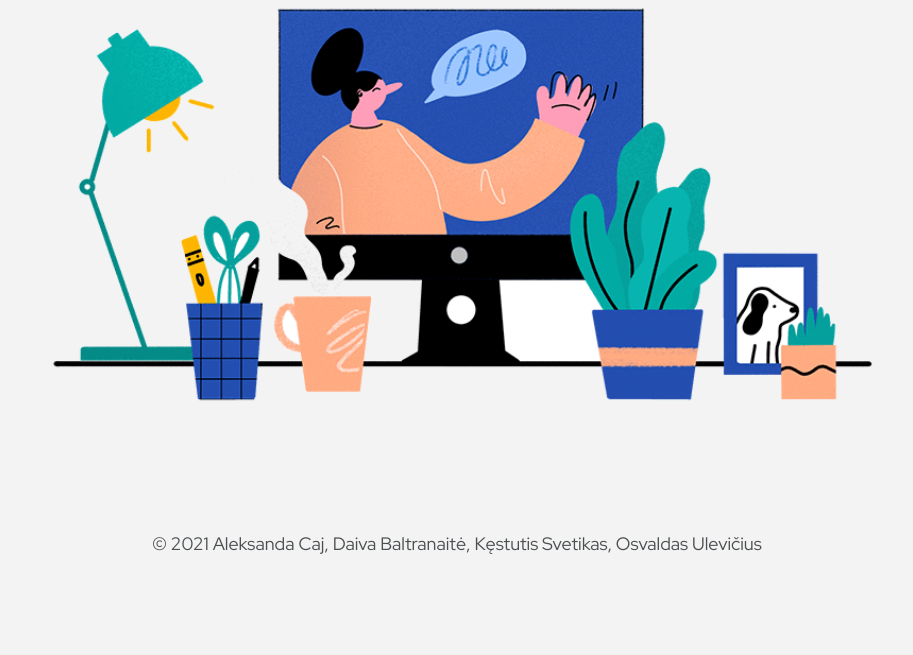
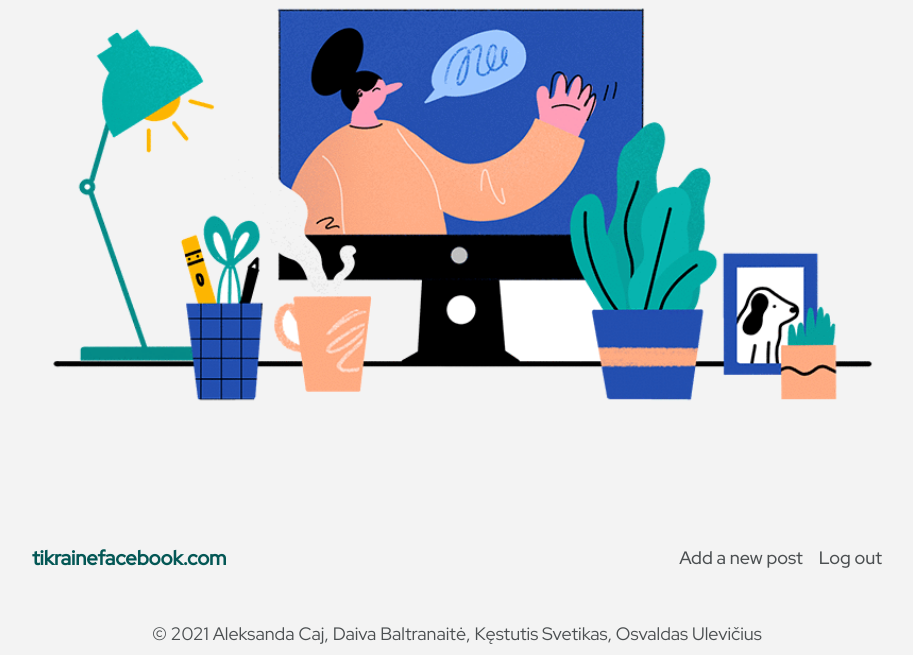
Before and after one commit to daivabaltranaite/tikrainefacebook, a PHP site: page / in a window 1280 px wide. Shown: the part 178-833 px from the top of the page, without its empty margins (183-1096 px from the left). Before the commit the page ends 732 px from the top, so only its background shows below. Run offline with PHP 8.4, Linux system fonts and the light colour scheme; data that the repository does not hold is empty.

Commit message:
TIK-17 Add functionality to add new posts

```diff
--- a/web/css/style.css
+++ b/web/css/style.css
@@ -44,6 +44,17 @@ p { line-height: 2.2rem; }
    ACTIONS
 ========================================================= */
 
+.header-action {
+    color: #4B4F51;
+    margin-left: 1.6rem;
+    text-decoration: none;
+    line-height: 3rem;
+}
+
+.header-action:hover {
+    color: #000000;
+}
+
 .primary-action {
     color: #fb4c47;
     font-weight: 700;
@@ -72,7 +83,8 @@ form select {
 
 form input[type="text"],
 form input[type="email"],
-form input[type="password"],
+form input[type="password"]
+form textarea,
 form select {
     box-sizing: border-box;
     height: 5rem;
@@ -104,6 +116,25 @@ form input[type="submit"] {
 form input[type="submit"]:hover {
     background-color: #c93d39;
     transition: all 0.5s;
+}
+
+/* =========================================================
+   HEADER
+========================================================= */
+
+.header {
+    align-items: center;
+    justify-content: center;
+    display: flex;
+    flex-direction: column;
+    justify-content: space-between;
+    margin-bottom: 4rem;
+    font-weight: 500;
+}
+
+.header-menu {
+    display: flex;
+    flex-direction: column;
 }
 
 /* =========================================================
@@ -187,4 +218,11 @@ footer {
 
     .container { width: 85rem; }
 
+    .header {
+       flex-direction: row;
+       padding: 1rem 0;
+    }
+
+    .header-menu { flex-direction: row; }
+
 }
--- /dev/null
+++ b/web/footer.html
@@ -0,0 +1,3 @@
+<footer>
+    <p>&#169; 2021 Aleksanda Caj, Daiva Baltranaitė, Kęstutis Svetikas, Osvaldas Ulevičius</p>
+</footer>
--- /dev/null
+++ b/web/header.html
@@ -0,0 +1,9 @@
+<div class="header">
+    <div class="header-logo">
+        <h3>tikrainefacebook.com</h3>
+    </div>
+    <div class="header-menu">
+        <a href="newpostform.php" class="header-action">Add a new post</a>
+        <a href="#" class="header-action">Log out</a>
+    </div>
+</div>
--- a/web/index.php
+++ b/web/index.php
@@ -1,3 +1,24 @@
+<?php
+if (isset($_POST["post-submit"])) {
+    include "env.php";
+    if (mysqli_connect_errno()){
+        echo mysqli_connect_error();
+    } else {
+        $content = filter_input(INPUT_POST, "content");
+//        TODO USERNAME
+        $postDate = date("Y-m-d");
+        $sqlToInsertDataPosts = "INSERT INTO posts "
+                . "(user, content, post_date) "
+                . "VALUES ("
+//                TODO GET CURRENT USER
+                ."'"."1"."',"
+                ."'".$content."',"
+                ."'".$postDate
+                ."')";
+        mysqli_query($mysqli_connection, $sqlToInsertDataPosts);
+    }
+}
+?>
 <html lang="en">
     <head>
         <meta charset="UTF-8">
@@ -24,12 +45,13 @@
                 <img src="img/welcome.png" alt="Welcome Image">
             </div>
             <?php
+            include "header.html";
             include "env.php";
             $sqlGetPosts = "SELECT * FROM posts ORDER BY post_date DESC";
             $postsResults = mysqli_query($mysqli_connection, $sqlGetPosts);
             if ($postsResults) {
-                while ($row = mysqli_fetch_array($postsResults, MYSQLI_ASSOC)){
-                    $sqlGetPostUser = "SELECT * FROM users WHERE user_id = ".$row["user"]."";
+                while ($row = mysqli_fetch_array($postsResults, MYSQLI_ASSOC)) {
+                    $sqlGetPostUser = "SELECT * FROM users WHERE user_id = " . $row["user"] . "";
                     $getPostUser = mysqli_query($mysqli_connection, $sqlGetPostUser);
                     $postUser = mysqli_fetch_array($getPostUser, MYSQLI_ASSOC);
                     ?>
@@ -39,12 +61,12 @@
                         <img src="img/profile.png" alt="Profile image">
                         <div class="post-block">
                             <div>
-                    <h4><?php echo $row["post_date"]?></h4>
-                    <h2><?php echo $postUser["username"]?></h2>
+                                <h4><?php echo $row["post_date"] ?></h4>
+                                <h2><?php echo $postUser["username"] ?></h2>
                             </div>
                             <div class="post-block-body">
                                 <p>
-                        <?php echo $row["content"]?>
+                                    <?php echo $row["content"] ?>
                                 </p>
                             </div>
                         </div>
@@ -52,10 +74,8 @@
                     <?php
                 }
             }
+            include "footer.html";
             ?>
-        <footer>
-            <p>&#169; 2021 Aleksanda Caj, Daiva Baltranaitė, Kęstutis Svetikas, Osvaldas Ulevičius</p>
-        </footer>
         </div>
     </body>
 </html>
```
Also changed, not shown: web/newpostform.php (added, +29 -0 lines), web/img/post.png (added), 1 other file. Lines whose indentation alone changed are shown as unchanged.
